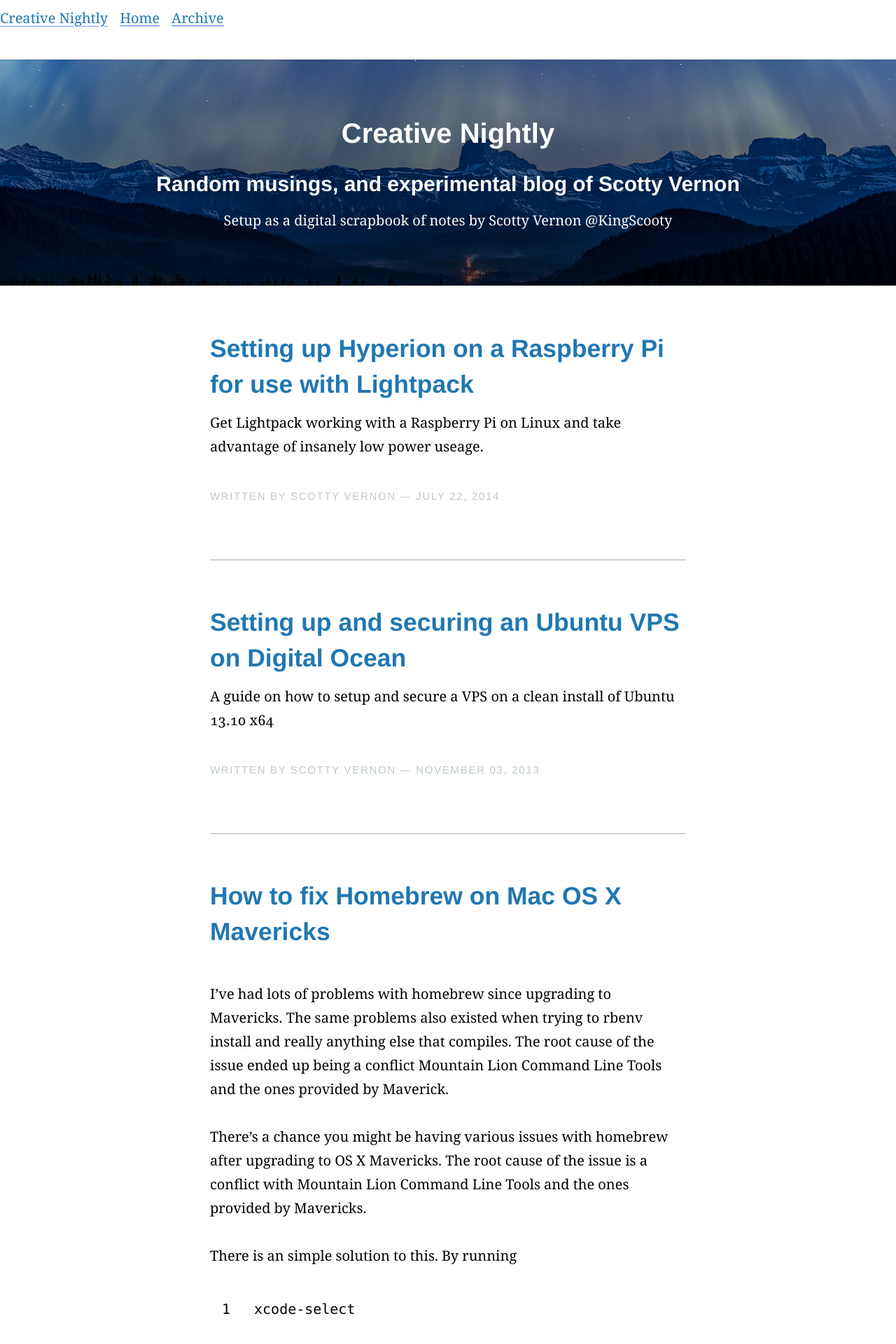
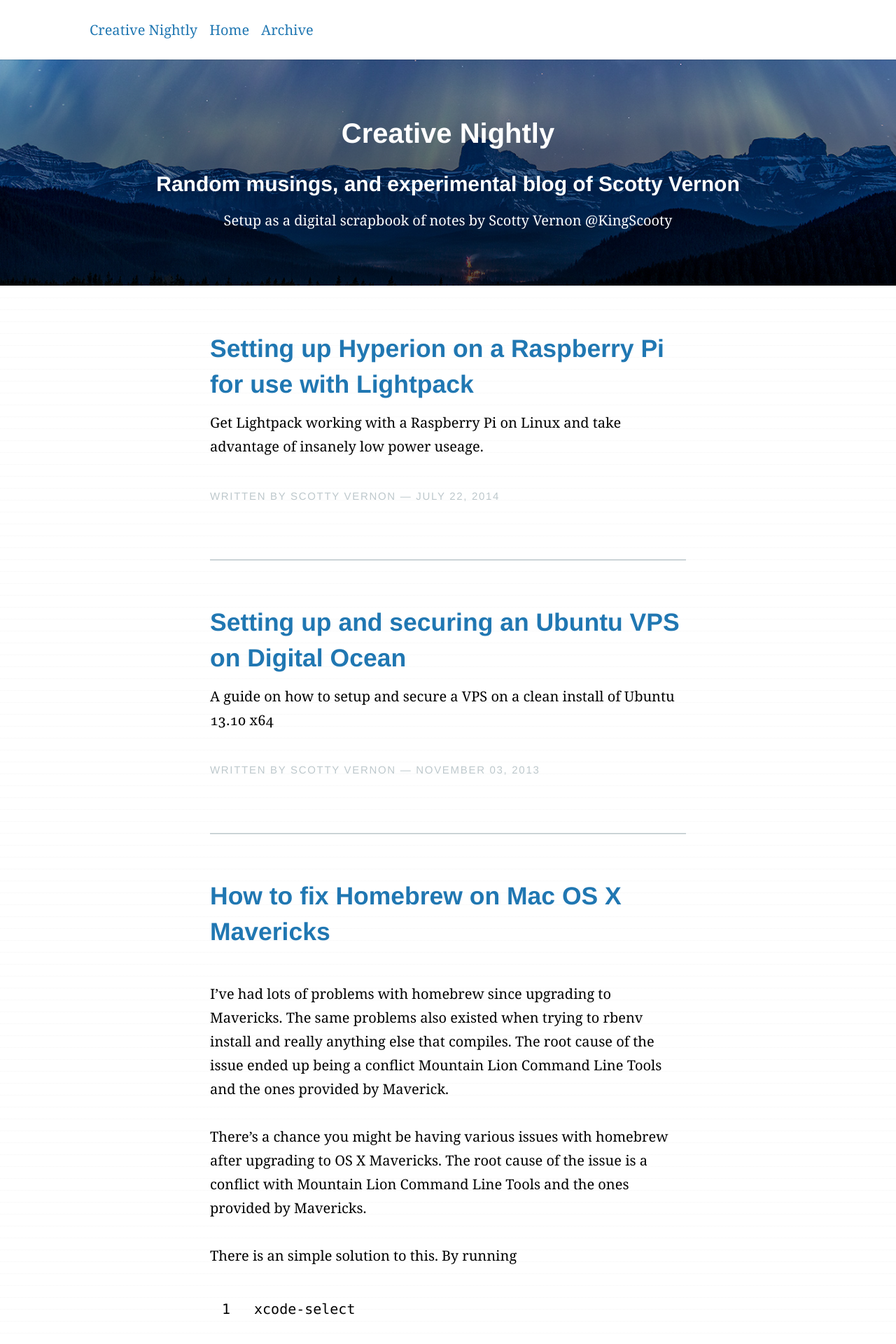
Before and after one commit to KingScooty/creativenightly.com, a Jekyll site: the page built from index.html, in a window 1280 px wide. Shown: the top 1920 px of the page at 70% size. Built offline with Jekyll 4.4.1, drawn with Linux system fonts in a browser that asks for light colours; the list of posts is cut into pages by our own code; comment, search, counter and statistics services are not loaded.

Commit message:
Primary nav and masthead.

```diff
--- a/_includes/_site-header.html
+++ b/_includes/_site-header.html
@@ -1,9 +1,7 @@
 <header class="site-header masthead">
   <nav class="navigation navigation--horizontal navigation--primary">
-    <ul>
-      <li><a href="/" class="brand">Creative Nightly</a></li><!--
-   --><li><a href="#">Home</a></li><!--
-   --><li><a href="#">Archive</a></li>
-    </ul>
+    <a href="/" class="brand">Creative Nightly</a><!--
+ --><a href="#">Home</a><!--
+ --><a href="#">Archive</a>
   </nav>
 </header>
--- a/assets/_scss/modules/_masthead.scss
+++ b/assets/_scss/modules/_masthead.scss
@@ -1,11 +1,13 @@
 .masthead {
   position: absolute;
 
-  height: 80px;
+  // height: 70px;
   height: 5rem;
   left: 0;
   right: 0;
   top: 0;
+
+  padding-left: 10%;
 
   background: #fff;
 
--- a/assets/stylesheets/main.css
+++ b/assets/stylesheets/main.css
@@ -525,6 +525,15 @@
 .navigation ul {
   list-style-type: none; }
 
+.navigation--primary {
+  height: 5rem;
+  display: table-cell;
+  vertical-align: middle; }
+  .navigation--primary a {
+    margin: 0 0.5rem; }
+    .navigation--primary a:first-child {
+      margin-left: 0; }
+
 .navigation--horizontal li {
   float: left;
   margin-left: .5rem;
@@ -545,11 +554,11 @@
 
 .masthead {
   position: absolute;
-  height: 80px;
   height: 5rem;
   left: 0;
   right: 0;
   top: 0;
+  padding-left: 10%;
   background: #fff;
   box-shadow: 0 0 1px 1px rgba(0, 0, 0, 0.1);
   -webkit-backface-visibility: hidden;
```
Also changed, not shown: assets/_scss/modules/_navigation.scss (+14 -0 lines).
